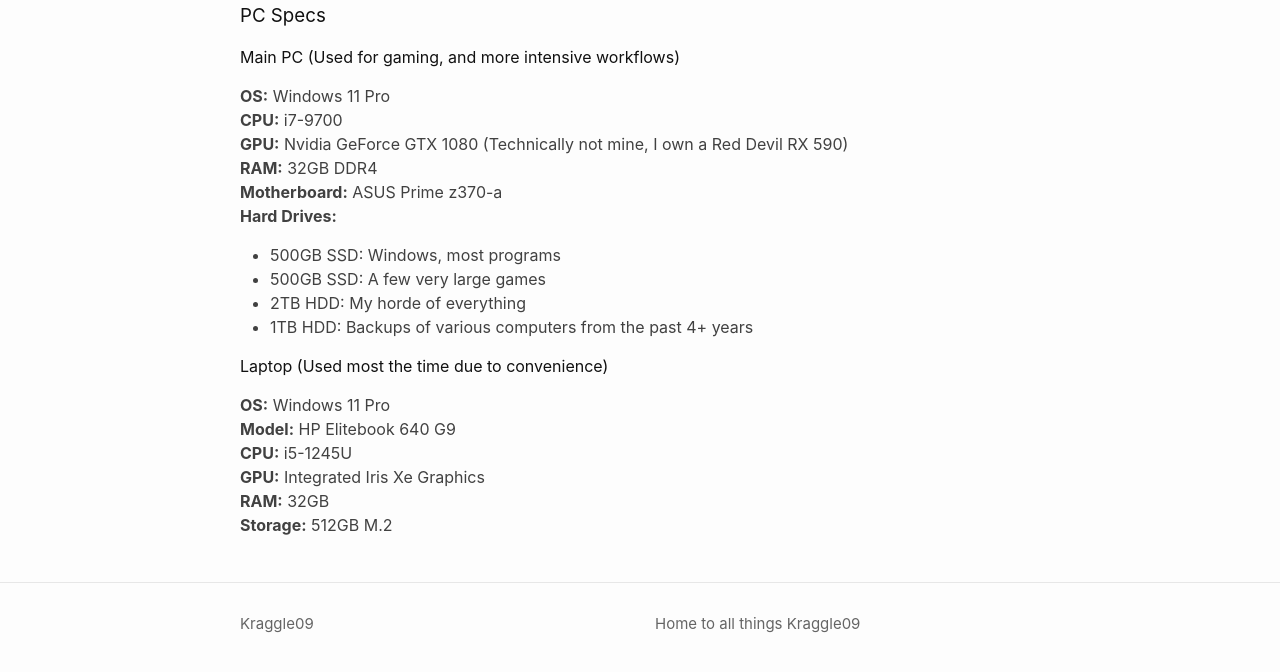
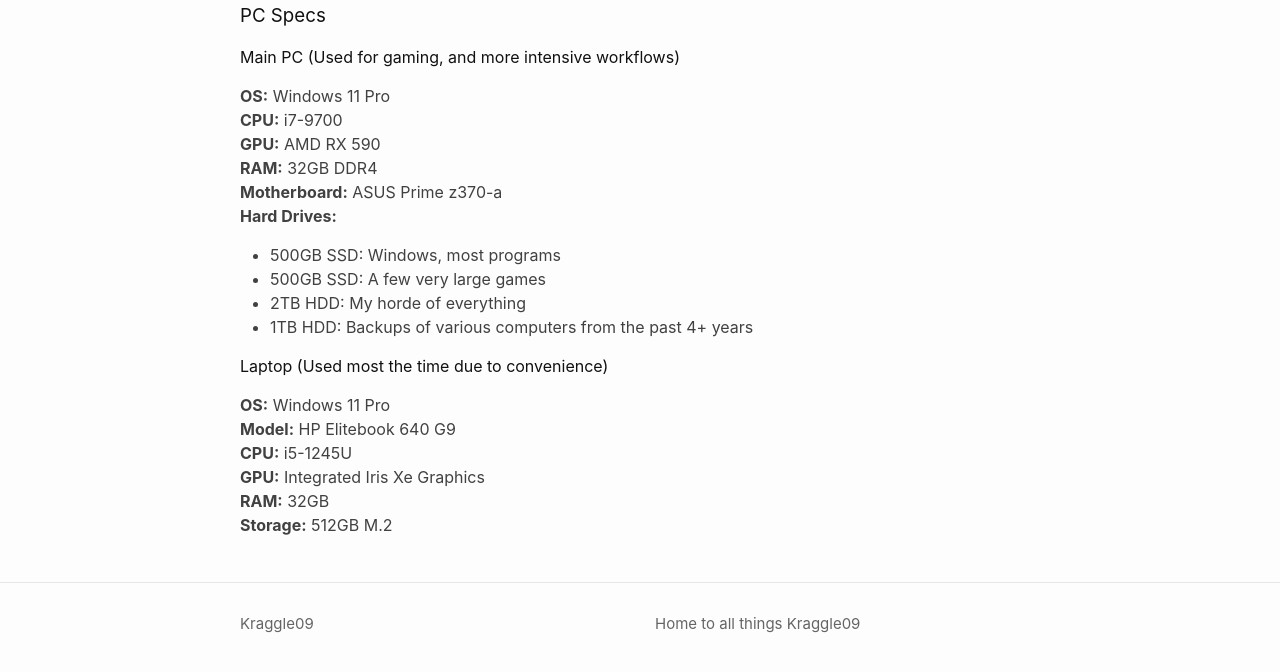
Before and after one commit to Kraggle09/kraggle09.github.io, a Jekyll site: the page built from docs/about.markdown, in a window 1280 px wide, cut to the strip 292-987 px from the top of the page. Shown: the top 672 px of the strip. Built offline with Jekyll 4.4.1, drawn with Linux system fonts in a browser that asks for light colours; nearby versions of some CDN libraries.

Commit message:
Goodbye 1080 :(

```diff
--- a/docs/about.markdown
+++ b/docs/about.markdown
@@ -14,7 +14,7 @@ I do a bit of stuff on the internet, and hopefully will do more in the future. Y
 #### Main PC (Used for gaming, and more intensive workflows)
 **OS:** Windows 11 Pro
 **CPU:** i7-9700
-**GPU:** Nvidia GeForce GTX 1080 (Technically not mine, I own a Red Devil RX 590)
+**GPU:** AMD RX 590
 **RAM:** 32GB DDR4
 **Motherboard:** ASUS Prime z370-a
 **Hard Drives:**
```
